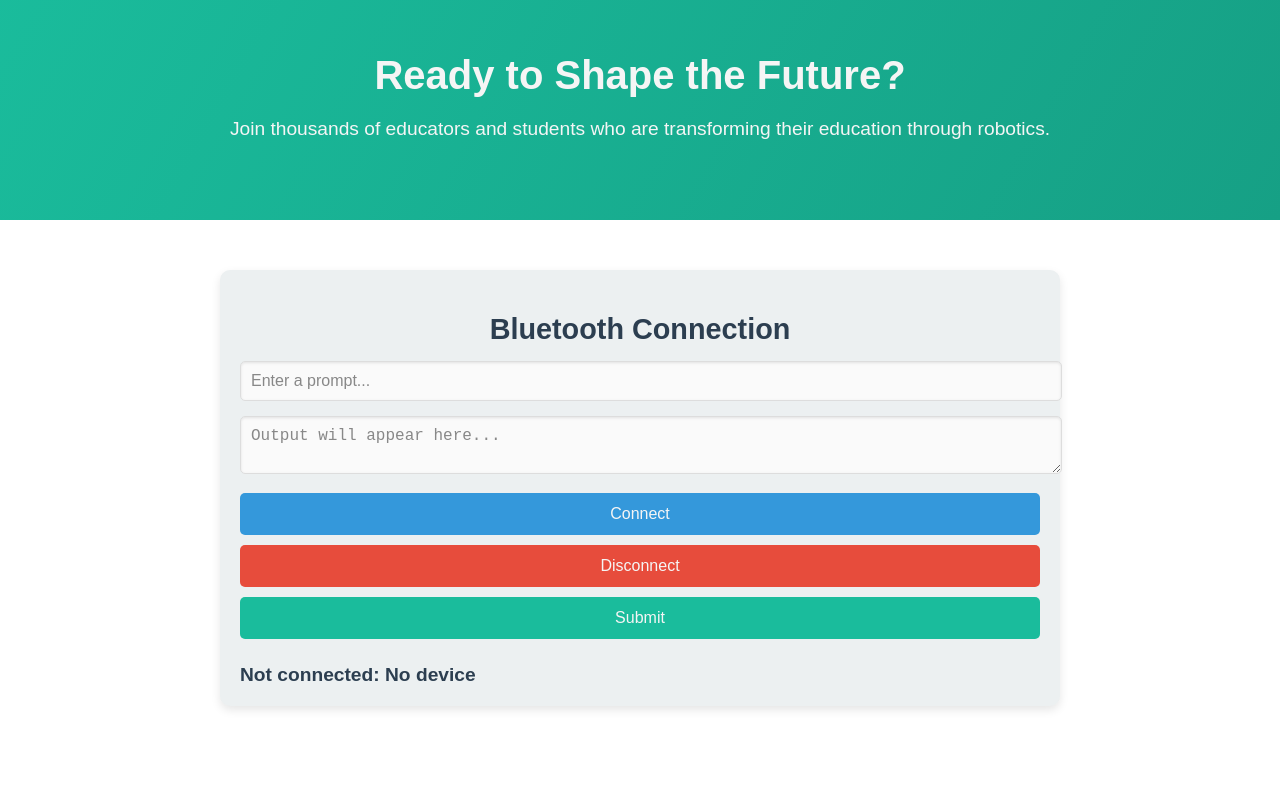
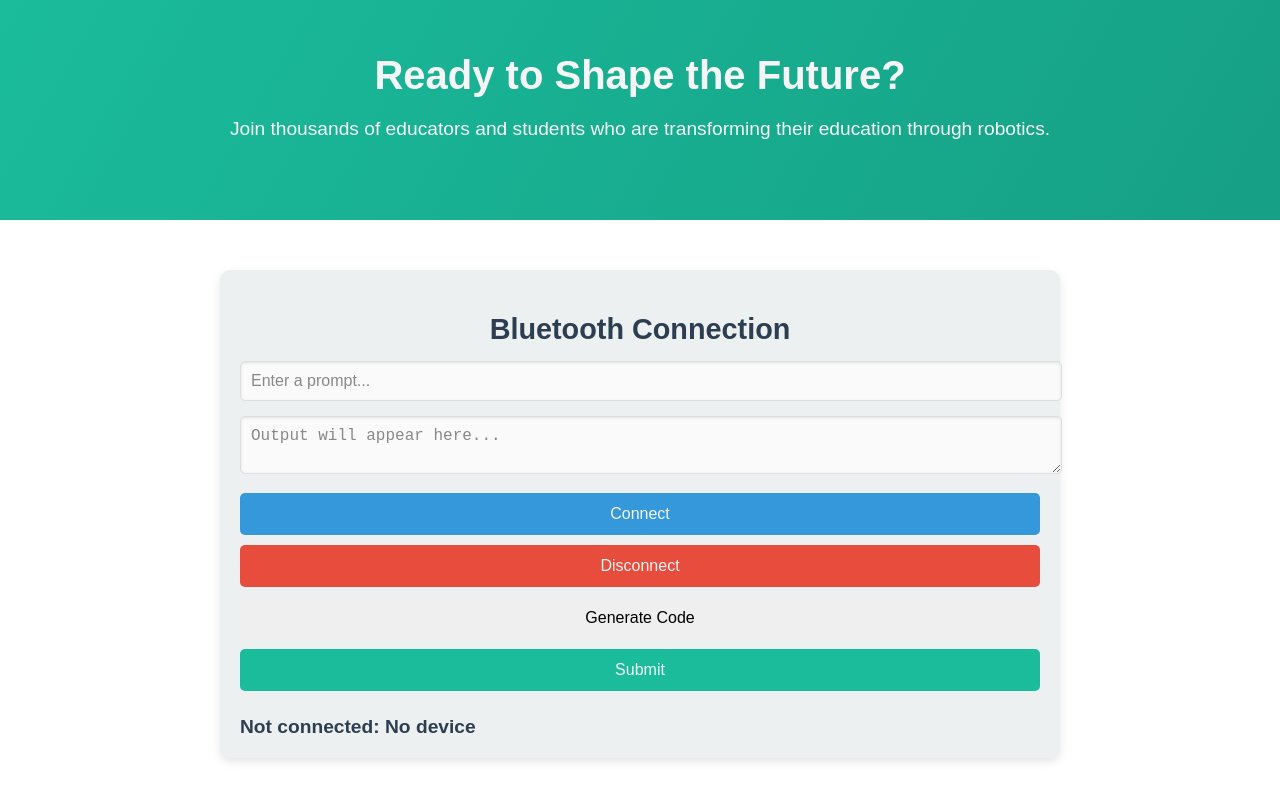
Before and after one commit to edu-rob/edu-rob, a Next.js app in the folder frontend/: page /connect in a window 1280 px wide. Shown: the part 772-1572 px from the top of the page. Before the commit the page ends 1528 px from the top, so only its background shows below. Built offline with nearby package versions, Linux system fonts and the light colour scheme.

Commit message:
feat: Implemented backend api calls

```diff
--- a/frontend/package.json
+++ b/frontend/package.json
@@ -9,6 +9,7 @@
     "lint": "next lint"
   },
   "dependencies": {
+    "axios": "^1.7.9",
     "bootstrap": "^5.3.3",
     "bootstrap-icons": "^1.11.3",
     "next": "15.1.6",
--- a/frontend/src/app/connect/page.tsx
+++ b/frontend/src/app/connect/page.tsx
@@ -4,11 +4,14 @@ import { useState } from "react";
 import "./connect.css";
 import { bluetoothInit, getDevice, disconnectDevice, sendDataToDevice, getDataFromDevice } from "../bluetoothHandler/blueHandler";
 import NavBar from "../components/navBar/navBar";
+import { api } from "../page";
 
-// State to hold the input value
 
 export default function Connect() {
   const [inputValue, setInputValue] = useState("");
+  const [textAreaValue, setTextAreaValue] = useState("");
+  const [execRespValue, setExecResp] = useState("");
+
 
   return (
     <>
@@ -19,7 +22,9 @@ export default function Connect() {
       <Landing />
 
       {/* Bluetooth Connection Section */}
-      <BluetoothConnect inputValue={inputValue} setInputValue={setInputValue} />
+      <BluetoothConnect inputValue={inputValue} setInputValue={setInputValue}
+       textAreaValue={textAreaValue} setTextAreaValue={setTextAreaValue}
+       execRespValue={execRespValue} setExecResp={setExecResp} />
     </>
   );
 }
@@ -69,7 +74,63 @@ function Landing() {
   );
 }
 
-function ConnectPanel({ inputValue }: { inputValue: string }) {
+function BluetoothConnect({
+  inputValue,
+  setInputValue,
+  textAreaValue,
+  setTextAreaValue,
+  execRespValue,
+  setExecResp
+  }: {
+  inputValue: string;
+  setInputValue: React.Dispatch<React.SetStateAction<string>>;
+  textAreaValue: string;
+  setTextAreaValue: React.Dispatch<React.SetStateAction<string>>;
+  execRespValue: string;
+  setExecResp: React.Dispatch<React.SetStateAction<string>>;
+}) {
+
+  // Handler for the input's onChange event
+  const handleInputChange = (event: React.ChangeEvent<HTMLInputElement>) => {
+    setInputValue(event.target.value); // Update the state with the input's value
+  };
+
+  const handleTextAreaChange = (event: React.ChangeEvent<HTMLTextAreaElement>) => {
+    setTextAreaValue(event.target.value); // Update the state with the text area's value
+  };
+
+  return(
+    <section className="BluetoothConnectionSection">
+        <div className="BluetoothConnectionContainer">
+          <h1 className="ConnectPageTitle">Bluetooth Connection</h1>
+          <div className="InputPanelContainer">
+            <input
+              name="PromptInput"
+              id="PromptInput"
+              type="text"
+              placeholder="Enter a prompt..."
+              value={inputValue} // Controlled input value
+              onChange={handleInputChange} // Update state on input change
+              />
+            <textarea
+              name="ScriptOutputTextArea"
+              id="ScriptOutputTextArea"
+              placeholder="Output will appear here..."
+              value={textAreaValue}
+              onChange={handleTextAreaChange}
+               ></textarea>
+          </div>
+          <ConnectPanel inputValue={inputValue} textAreaValue={textAreaValue}
+           execRespValue={execRespValue} setExecResp={setExecResp} />
+        </div>
+      </section>
+  )
+}
+
+function ConnectPanel({ inputValue, textAreaValue, execRespValue, setExecResp }:
+  { inputValue: string; textAreaValue: string, execRespValue: string,
+    setExecResp: React.Dispatch<React.SetStateAction<string>>
+  }) {
   const [connectionStatus, setConnectionStatus] = useState("Not connected");
   const [deviceName, setDeviceName] = useState<string | null>(null);
 
@@ -94,10 +155,27 @@ function ConnectPanel({ inputValue }: { inputValue: string }) {
     disconnectDevice();
     setConnectionStatus("Not connected");
     setDeviceName(null);
-  };
+  }
 
-  const sendData = () => {
-    sendDataToDevice(inputValue)
+  const sendCode = () => {
+    // sendDataToDevice()
+    api.post("/execute", {"code": textAreaValue}).then(response => {
+      let toSubmit = response.data
+      console.log("Code executed: " + toSubmit);
+      setExecResp(toSubmit);
+      console.log("Sending code: " + toSubmit);
+      return;
+    })
+    .catch(err => { console.log('SENDING CODE ERROR!: ', err); })
+  }
+
+  const genCode = () => {
+    /* TODO: Debug */
+    api.post("/generate", {"prompt": inputValue}).then(response => {
+      console.log("Generated code: " + response.data);
+      sendDataToDevice(response.data)
+      console.log("Sending code: " + response.data)
+    })
   }
 
   return (
@@ -108,7 +186,10 @@ function ConnectPanel({ inputValue }: { inputValue: string }) {
       <button className="DisconnectButton" id="DisconnectButton" onClick={disconnectFromBluetooth}>
         Disconnect
       </button>
-      <button className="SubmitButton" id="SubmitButton" onClick={sendData}>
+      <button className="GenerateButton" id="GenerateButton" onClick={genCode}>
+        Generate Code
+      </button>
+      <button className="SubmitButton" id="SubmitButton" onClick={sendCode}>
         Submit
       </button>
       <label className="ConnectionStatus">
@@ -117,36 +198,3 @@ function ConnectPanel({ inputValue }: { inputValue: string }) {
     </div>
   );
 }
-
-function BluetoothConnect({
-  inputValue,
-  setInputValue}: {
-  inputValue: string;
-  setInputValue: React.Dispatch<React.SetStateAction<string>>;
-}) {
-
-  // Handler for the input's onChange event
-  const handleInputChange = (event: React.ChangeEvent<HTMLInputElement>) => {
-    setInputValue(event.target.value); // Update the state with the input's value
-  };
-
-  return(
-    <section className="BluetoothConnectionSection">
-        <div className="BluetoothConnectionContainer">
-          <h1 className="ConnectPageTitle">Bluetooth Connection</h1>
-          <div className="InputPanelContainer">
-            <input
-              name="PromptInput"
-              id="PromptInput"
-              type="text"
-              placeholder="Enter a prompt..."
-              value={inputValue} // Controlled input value
-              onChange={handleInputChange} // Update state on input change
-              />
-            <textarea name="ScriptOutputTextArea" id="ScriptOutputTextArea" placeholder="Output will appear here..."></textarea>
-          </div>
-          <ConnectPanel inputValue={inputValue} />
-        </div>
-      </section>
-  )
-}
--- a/frontend/src/app/page.tsx
+++ b/frontend/src/app/page.tsx
@@ -1,10 +1,17 @@
 import Image from "next/image";
 import './index.css'
-
 import useLocalStorage from 'use-local-storage';
 import { useRouter } from "next/navigation";
+import axios from "axios"
+import Connect from "./connect/page";
 
-import Connect from "./connect/page";
+export const api = axios.create({
+  baseURL: 'http://localhost:8000/api/',
+  headers: {
+    'Content-Type': 'application/json'
+  }
+})
+
 
 export default function Home() {
 
```
Also changed, not shown: 1 other file (tests, documents, lock files or other folders).
